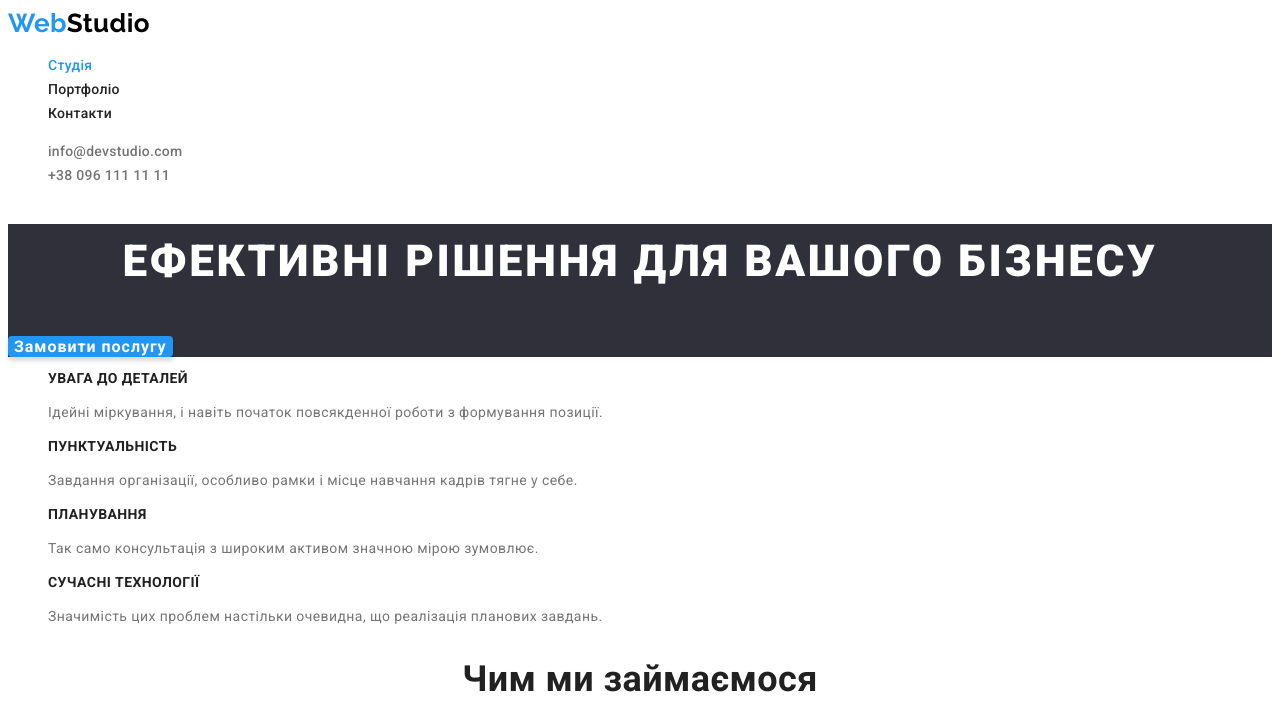
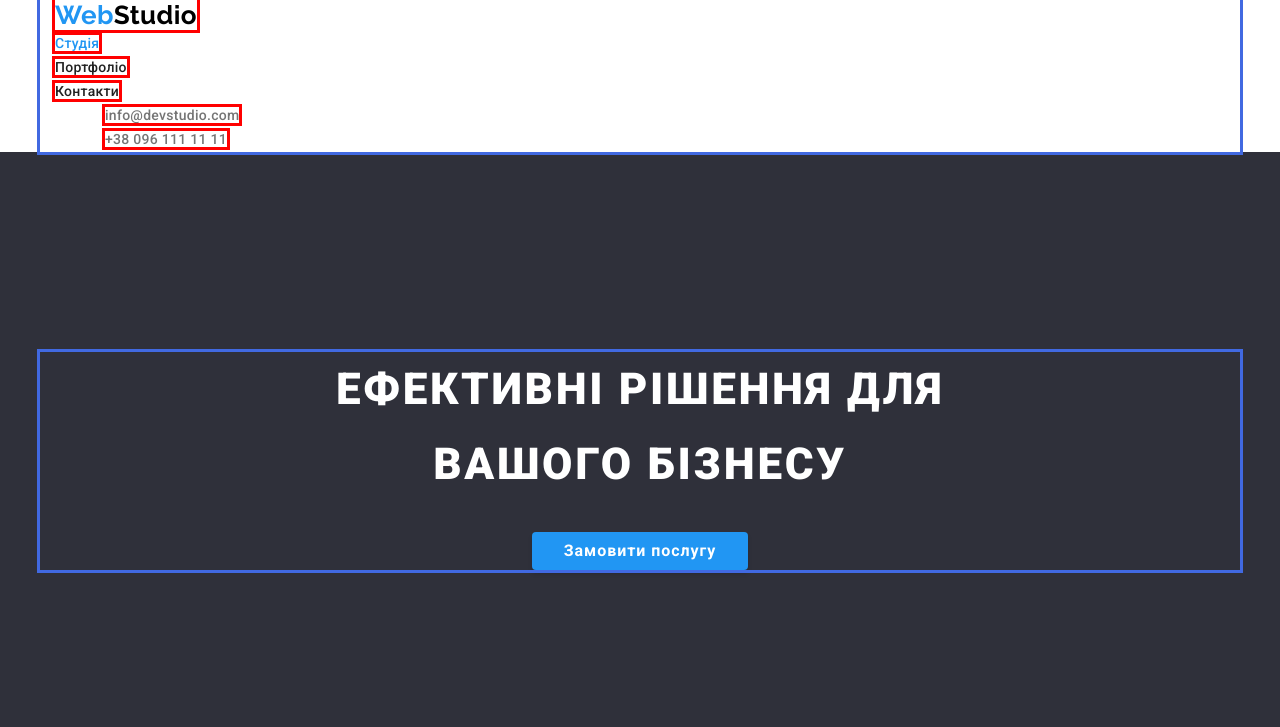
Before and after one commit to Ol900ivas/goit-markup-hw-03, a plain HTML site: page index.html in a window 1280 px wide. Shown: the top 727 px of the page. Drawn offline with nearby package versions, Linux system fonts and the light colour scheme.

Commit message:
Add normalize.css start making blocks

```diff
--- a/css/styles.css
+++ b/css/styles.css
@@ -24,6 +24,19 @@
     background-color: var(--light-background-color);
  }
 
+ ul {
+   margin: 0;
+   padding-left: 0;
+ }
+
+ .container {
+   width: 1200px;
+   padding-left: 15px;
+   padding-right: 15px;
+   outline: 3px solid royalblue;
+   margin-left: auto;
+   margin-right: auto;
+ }
 /* -----------------HEADER--------------------- */
 
 .logo {
@@ -33,6 +46,8 @@ font-size: 26px;
 line-height: 1.19;
 color: var(--accent-color);
 text-decoration: none;
+outline: 3px solid red;
+margin-right: 94px;
 }
 
 .logo-dark {
@@ -53,6 +68,8 @@ color: var(--logo-text-color);
    line-height: 1.14;
    letter-spacing: 0.02em;
    color: var(--second-text-color);
+   outline: 3px solid red;
+   margin-right: 50px;
 }
 
 .navigation.current {
@@ -64,6 +81,8 @@ color: var(--logo-text-color);
    line-height: 1.14;
    letter-spacing: 0.02em;
    color: inherit;
+   outline: 3px solid red;
+   margin-left: 50px;
 }
 
 .navigation:hover,
@@ -75,7 +94,10 @@ color: var(--logo-text-color);
 
 /* -----------------HERO--------------------- */
 
- .hero {background-color: var(--dark-background-color);}
+ .hero {
+   background-color: var(--dark-background-color);
+   padding: 200px 0;
+}
 
  .hero-title {
    font-weight: 900;
@@ -85,6 +107,8 @@ color: var(--logo-text-color);
    letter-spacing: 0.06em;
    text-transform: uppercase;
    color: var(--light-text-color);
+   width: 696px;
+   margin: 0 auto 30px auto;
  }
 
 .hero-button {
@@ -102,6 +126,8 @@ color: var(--logo-text-color);
     border: none;
     box-shadow: 0px 4px 4px rgba(0, 0, 0, 0.15);
     cursor: pointer;
+    margin: 0 auto;
+    padding: 10px 32px;
  }
 
  .hero-button:hover,
--- a/index.html
+++ b/index.html
@@ -11,10 +11,18 @@
       href="https://fonts.googleapis.com/css2?family=Raleway:wght@700&family=Roboto:wght@400;500;700;900&display=swap"
       rel="stylesheet"
     />
+    <link
+      rel="stylesheet"
+      href="https://cdnjs.cloudflare.com/ajax/libs/modern-normalize/1.1.0/modern-normalize.min.css"
+      integrity="sha512-wpPYUAdjBVSE4KJnH1VR1HeZfpl1ub8YT/NKx4PuQ5NmX2tKuGu6U/JRp5y+Y8XG2tV+wKQpNHVUX03MfMFn9Q=="
+      crossorigin="anonymous"
+      referrerpolicy="no-referrer"
+    />
     <link rel="stylesheet" href="./css/styles.css" />
   </head>
   <body>
     <header>
+      <div class="container">
         <a href="./index.html" lang="en" class="logo">Web<span class="logo-dark">Studio</span></a>
         <nav>
           <ul class="list">
@@ -31,11 +39,14 @@
             <a href="tel:+380961111111" class="link header-contacts">+38 096 111 11 11</a>
           </li>
         </ul>
+      </div>
     </header>
     <main>
       <section class="hero">
+        <div class="container">
           <h1 class="hero-title">Ефективні рішення для вашого бізнесу</h1>
           <button type="button" class="hero-button">Замовити послугу</button>
+        </div>
       </section>
       <section class="advantages">
         <h2 class="visually-hidden">Переваги</h2>
```
Also changed, not shown: portfolio.html (+7 -0 lines). Lines whose indentation alone changed are shown as unchanged.
